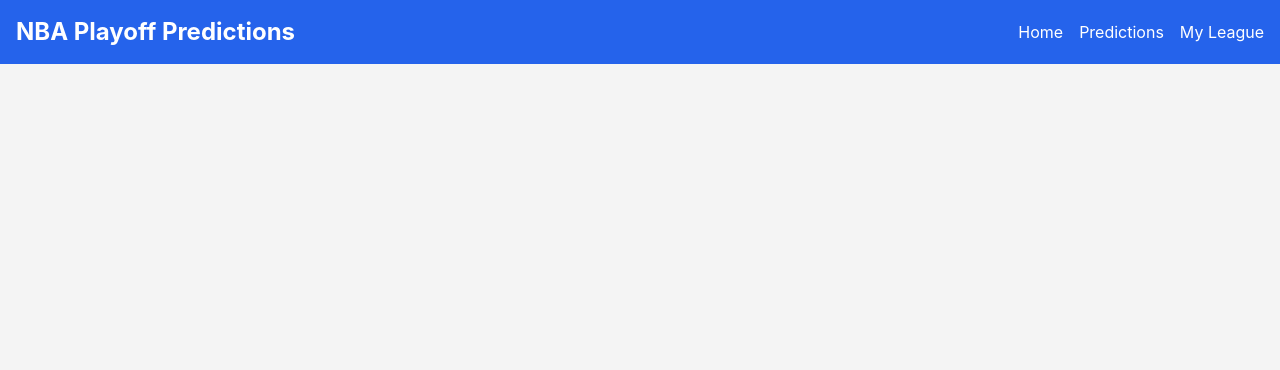
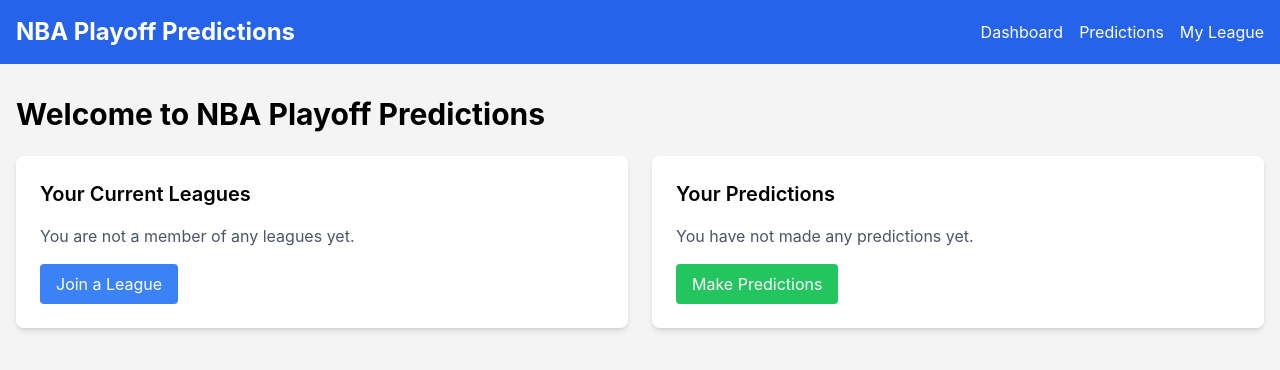
Before and after one commit to itamaraloni/NBA-Playoffs-Brackets-App-Client, a React (Create React App) app: page /dashboard in a window 1280 px wide. Shown: the top 370 px of the page. Built offline with nearby package versions, Linux system fonts and the light colour scheme; no server answers; sample sign-in values are in the browser's storage.

Commit message:
Refactored App.js to support the new LandingPage and authentication protocol.

```diff
--- a/src/App.js
+++ b/src/App.js
@@ -1,33 +1,70 @@
 import React from 'react';
-import { BrowserRouter as Router, Routes, Route, Link } from 'react-router-dom';
+import { BrowserRouter as Router, Routes, Route, Navigate } from 'react-router-dom';
+import { AuthProvider } from './contexts/AuthContext';
+import LandingPage from './pages/LandingPage';
 import Dashboard from './pages/Dashboard';
 import RoundPredictions from './pages/RoundPredictions';
 import LeaguePage from './pages/LeaguePage';
 
 function App() {
   return (
-    <Router>
-      <div className="App">
-        <nav className="bg-blue-600 p-4">
-          <div className="container mx-auto flex justify-between items-center">
-            <h1 className="text-white text-2xl font-bold">NBA Playoff Predictions</h1>
-            <div className="space-x-4">
-              <Link to="/" className="text-white hover:text-blue-200">Home</Link>
-              <Link to="/predictions" className="text-white hover:text-blue-200">Predictions</Link>
-              <Link to="/league" className="text-white hover:text-blue-200">My League</Link>
-            </div>
-          </div>
-        </nav>
+    <AuthProvider>
+      <Router>
+        <div className="App">
+          {/* Routes component now outside the nav and container */}
+          <Routes>
+            {/* Landing page route */}
+            <Route path="/landing" element={<LandingPage />} />
 
-        <div className="container mx-auto mt-8 px-4">
-          <Routes>
-            <Route path="/" element={<Dashboard />} />
-            <Route path="/predictions" element={<RoundPredictions />} />
-            <Route path="/league" element={<LeaguePage />} />
+            {/* App routes with navigation */}
+            <Route path="/dashboard" element={
+              <div>
+                <AppNavigation />
+                <div className="container mx-auto mt-8 px-4">
+                  <Dashboard />
+                </div>
+              </div>
+            } />
+            <Route path="/predictions" element={
+              <div>
+                <AppNavigation />
+                <div className="container mx-auto mt-8 px-4">
+                  <RoundPredictions />
+                </div>
+              </div>
+            } />
+            <Route path="/league" element={
+              <div>
+                <AppNavigation />
+                <div className="container mx-auto mt-8 px-4">
+                  <LeaguePage />
+                </div>
+              </div>
+            } />
+
+            {/* Default redirect to landing page */}
+            <Route path="/" element={<Navigate to="/landing" replace />} />
+            <Route path="*" element={<Navigate to="/landing" replace />} />
           </Routes>
         </div>
+      </Router>
+    </AuthProvider>
+  );
+}
+
+// Navigation component extracted to avoid repeating in each route
+function AppNavigation() {
+  return (
+    <nav className="bg-blue-600 p-4">
+      <div className="container mx-auto flex justify-between items-center">
+        <h1 className="text-white text-2xl font-bold">NBA Playoff Predictions</h1>
+        <div className="space-x-4">
+          <a href="/dashboard" className="text-white hover:text-blue-200">Dashboard</a>
+          <a href="/predictions" className="text-white hover:text-blue-200">Predictions</a>
+          <a href="/league" className="text-white hover:text-blue-200">My League</a>
+        </div>
       </div>
-    </Router>
+    </nav>
   );
 }
 
```
